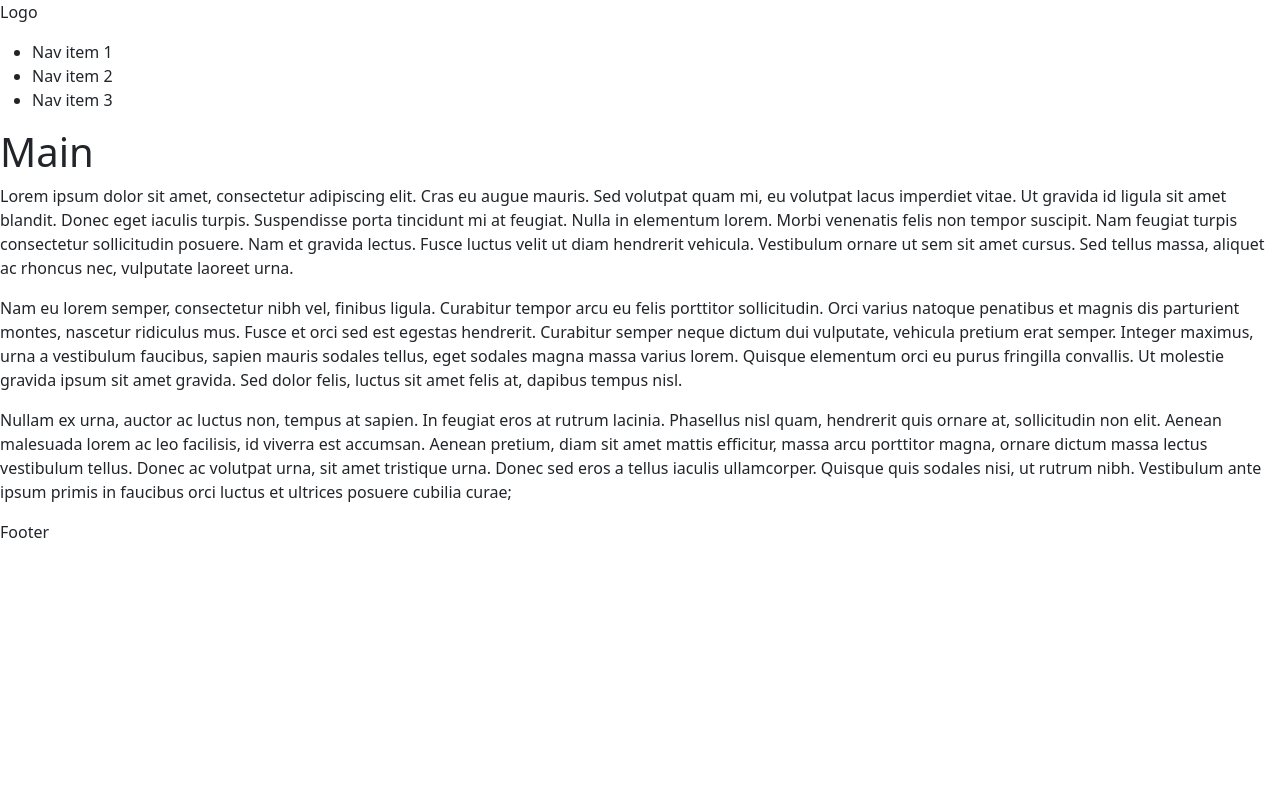
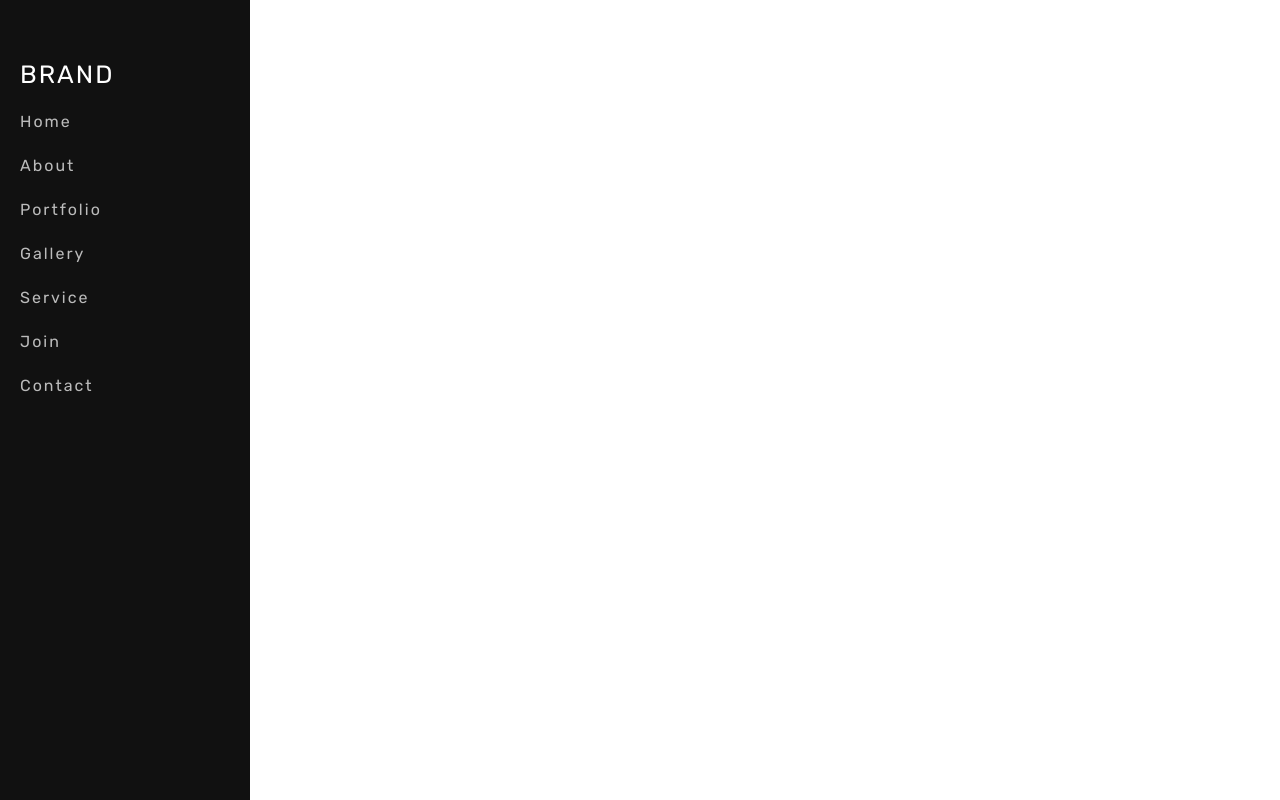
Before and after one commit to Vulcanite/data-framework, a Django app: page /listpage in a window 1280 px wide. Run offline with Django 4.2, Linux system fonts and the light colour scheme.

Commit message:
list updated

```diff
--- a/testapp/testframework/templates/list.html
+++ b/testapp/testframework/templates/list.html
@@ -6,8 +6,7 @@
 <!-- Required meta tags -->
 <meta charset="utf-8">
 <meta name="viewport" content="width=device-width, initial-scale=1">
-<link rel="'stylesheet" href="stylel.css">
-<!-- <link rel="stylesheet" href="{% static 'testframework/css/stylel.css' %}"> -->
+<link rel="stylesheet" href="{% static 'testframework/css/stylel.css' %}">
 <!-- Bootstrap CSS -->
 <link href="https://cdn.jsdelivr.net/npm/bootstrap@5.0.2/dist/css/bootstrap.min.css" rel="stylesheet" integrity="sha384-EVSTQN3/azprG1Anm3QDgpJLIm9Nao0Yz1ztcQTwFspd3yD65VohhpuuCOmLASjC" crossorigin="anonymous">
 <title>Mumbai Hackathon</title>
@@ -28,37 +27,15 @@
 <title>Mumbai Hackathon</title>
 </head>
 <body>
-    <body class="page">
-        <header class="page__header">
-            <p>Logo</p>
-            <nav>
-                <ul role="list">
-                    <li>Nav item 1</li>
-                    <li>Nav item 2</li>
-                    <li>Nav item 3</li>
-                </ul>
-            </nav>
-        </header>
-
-        <div class="page__main">
-            <main>
-                <h1>Main</h1>
-
-                <p>Lorem ipsum dolor sit amet, consectetur adipiscing elit. Cras eu augue mauris. Sed volutpat quam mi, eu volutpat lacus imperdiet vitae. Ut gravida id ligula sit amet blandit. Donec eget iaculis turpis. Suspendisse porta tincidunt mi at feugiat. Nulla in elementum lorem. Morbi venenatis felis non tempor suscipit. Nam feugiat turpis consectetur sollicitudin posuere. Nam et gravida lectus. Fusce luctus velit ut diam hendrerit vehicula. Vestibulum ornare ut sem sit amet cursus. Sed tellus massa, aliquet ac rhoncus nec, vulputate laoreet urna.</p>
-
-                <p>Nam eu lorem semper, consectetur nibh vel, finibus ligula. Curabitur tempor arcu eu felis porttitor sollicitudin. Orci varius natoque penatibus et magnis dis parturient montes, nascetur ridiculus mus. Fusce et orci sed est egestas hendrerit. Curabitur semper neque dictum dui vulputate, vehicula pretium erat semper. Integer maximus, urna a vestibulum faucibus, sapien mauris sodales tellus, eget sodales magna massa varius lorem. Quisque elementum orci eu purus fringilla convallis. Ut molestie gravida ipsum sit amet gravida. Sed dolor felis, luctus sit amet felis at, dapibus tempus nisl.</p>
-
-                <p>Nullam ex urna, auctor ac luctus non, tempus at sapien. In feugiat eros at rutrum lacinia. Phasellus nisl quam, hendrerit quis ornare at, sollicitudin non elit. Aenean malesuada lorem ac leo facilisis, id viverra est accumsan. Aenean pretium, diam sit amet mattis efficitur, massa arcu porttitor magna, ornare dictum massa lectus vestibulum tellus. Donec ac volutpat urna, sit amet tristique urna. Donec sed eros a tellus iaculis ullamcorper. Quisque quis sodales nisi, ut rutrum nibh. Vestibulum ante ipsum primis in faucibus orci luctus et ultrices posuere cubilia curae;</p>
-            </main>
-
-            <footer>
-                <p>Footer</p>
-            </footer>
-        </div>
-    </body>
+    <div class="sidebar">
+        <h1>Brand</h1>
+        <a href="">Home</a>
+        <a href="">About</a>
+        <a href="">Portfolio</a>
+        <a href="">Gallery</a>
+        <a href="">Service</a>
+        <a href="">Join</a>
+        <a href="">Contact</a>
+     </div>
 </body>
 </html>
-
-
-</body>
-</html>
```
Also changed, not shown: testapp/testframework/static/testframework/css/stylel.css (renamed from testapp/testframework/templates/stylel.css).
